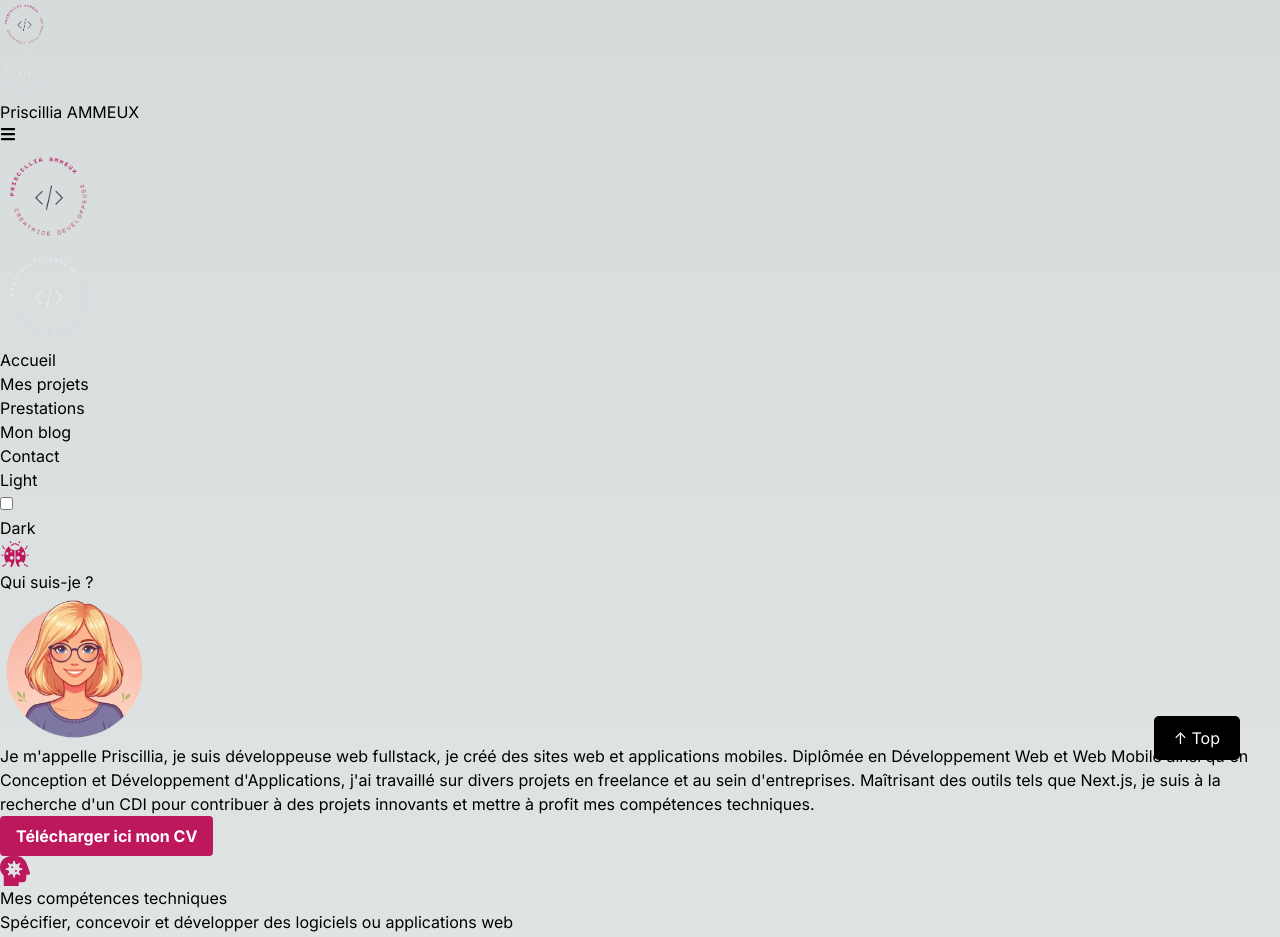
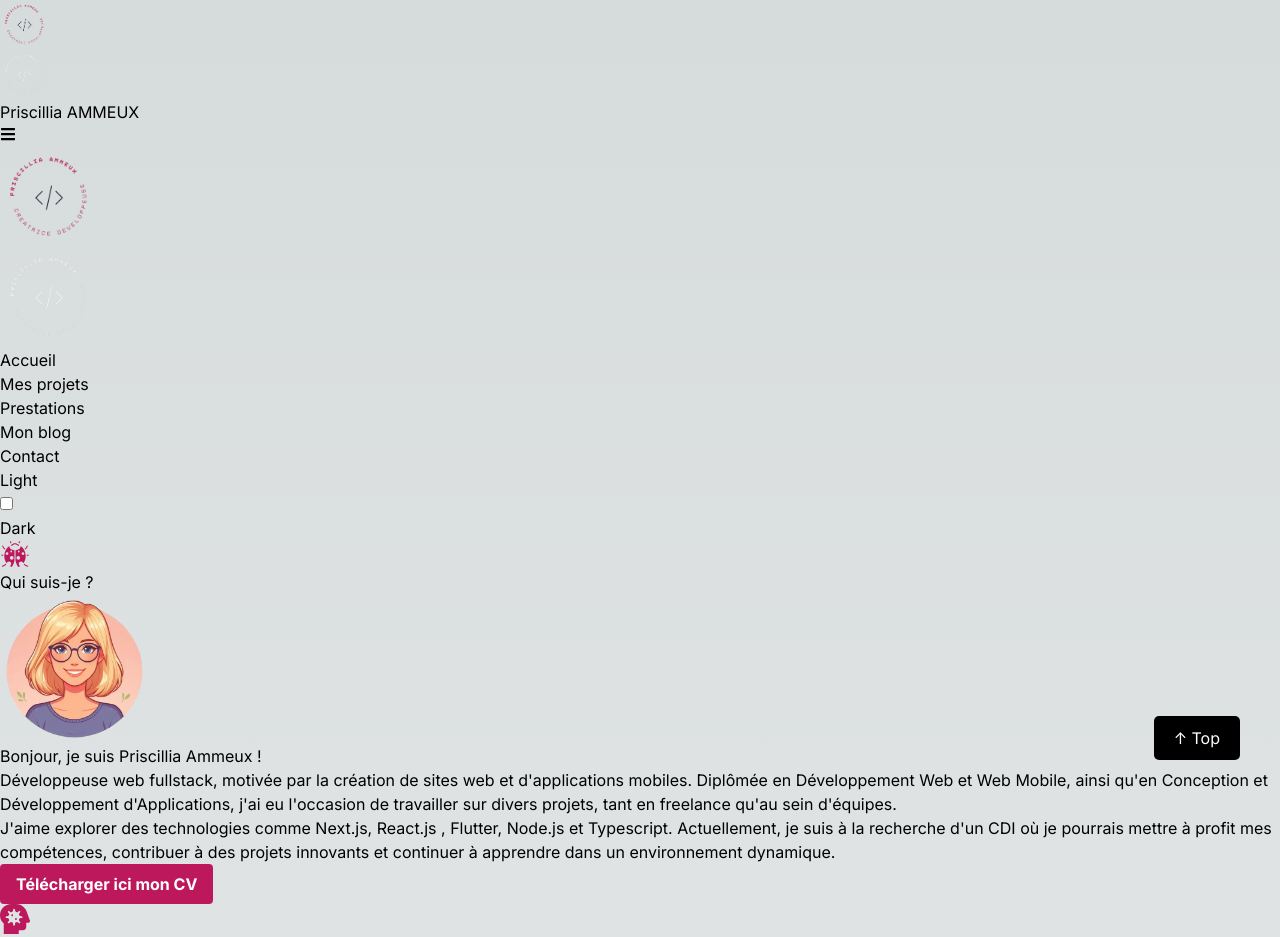
Before and after one commit to PriscilliaAmmeux/my_portfolio, a Next.js app: page /about in a window 1280 px wide. Shown: the top 937 px of the page. Built offline with nearby package versions, Linux system fonts and the light colour scheme; a web font is replaced by a local one.

Commit message:
update tag meta and add text justify to article blog

```diff
--- a/src/app/about/page.tsx
+++ b/src/app/about/page.tsx
@@ -8,6 +8,8 @@ import DownloadCV from "../ui/downloadCV/downloadCV";
 
 export const metadata: Metadata = {
   title: "À propos de moi - Priscillia Ammeux",
+  description:
+    "Découvrez le parcours professionnel de Priscillia Ammeux, développeuse web fullstack passionnée. Explorez ses compétences, ses projets et sa recherche d'un CDI.",
 };
 
 export default function About() {
--- a/src/app/components/sectionArticle/sectionArticle.tsx
+++ b/src/app/components/sectionArticle/sectionArticle.tsx
@@ -7,7 +7,7 @@ interface SectionProps {
 
 export default function SectionArticle({ title, content }: SectionProps) {
   return (
-    <section>
+    <section className="text-justify">
       <h4 className="text-blue-900 font-bold">{title}</h4>
       <div className="text-black mt-2 mb-4">{content}</div>
     </section>
--- a/src/app/impostorArticle/page.tsx
+++ b/src/app/impostorArticle/page.tsx
@@ -48,7 +48,7 @@ export default function ImpostorArticle() {
         <SectionArticle
           title="Historique et définition"
           content={
-            <ul className="list-decimal list-inside space-y-4">
+            <ul className="list-decimal list-inside space-y-4 ">
               <li>
                 <span className="font-bold "> </span>
                 Introduit en 1978 par 2 psychologues suite à une étude qu’elles
--- a/src/app/ui/me/me.tsx
+++ b/src/app/ui/me/me.tsx
@@ -14,16 +14,25 @@ export default function Me() {
         priority
         className="mt-4 lg:mt-0"
       />
-
-      <p className="mt-4 lg:mt-0 lg:ml-4 text-justify">
-        Je m'appelle Priscillia, je suis développeuse web fullstack, je créé des
-        sites web et applications mobiles. Diplômée en Développement Web et Web
-        Mobile ainsi qu'en Conception et Développement d'Applications, j'ai
-        travaillé sur divers projets en freelance et au sein d'entreprises.
-        Maîtrisant des outils tels que Next.js, je suis à la recherche d'un CDI
-        pour contribuer à des projets innovants et mettre à profit mes
-        compétences techniques.
-      </p>
+      <div className="lg:ml-4 mt-4 lg:mt-0 text-justify">
+        <h1 className="text-xl font-semibold mb-2">
+          Bonjour, je suis Priscillia Ammeux !
+        </h1>
+        <p>
+          Développeuse web fullstack, motivée par la création de sites web et
+          d'applications mobiles. Diplômée en Développement Web et Web Mobile,
+          ainsi qu'en Conception et Développement d'Applications, j'ai eu
+          l'occasion de travailler sur divers projets, tant en freelance qu'au
+          sein d'équipes.
+        </p>
+        <p>
+          J'aime explorer des technologies comme Next.js, React.js , Flutter,
+          Node.js et Typescript. Actuellement, je suis à la recherche d'un CDI
+          où je pourrais mettre à profit mes compétences, contribuer à des
+          projets innovants et continuer à apprendre dans un environnement
+          dynamique.
+        </p>
+      </div>
     </section>
   );
 }
```
Also changed, not shown: src/app/mistakesArticle/page.tsx (+18 -18 lines).
